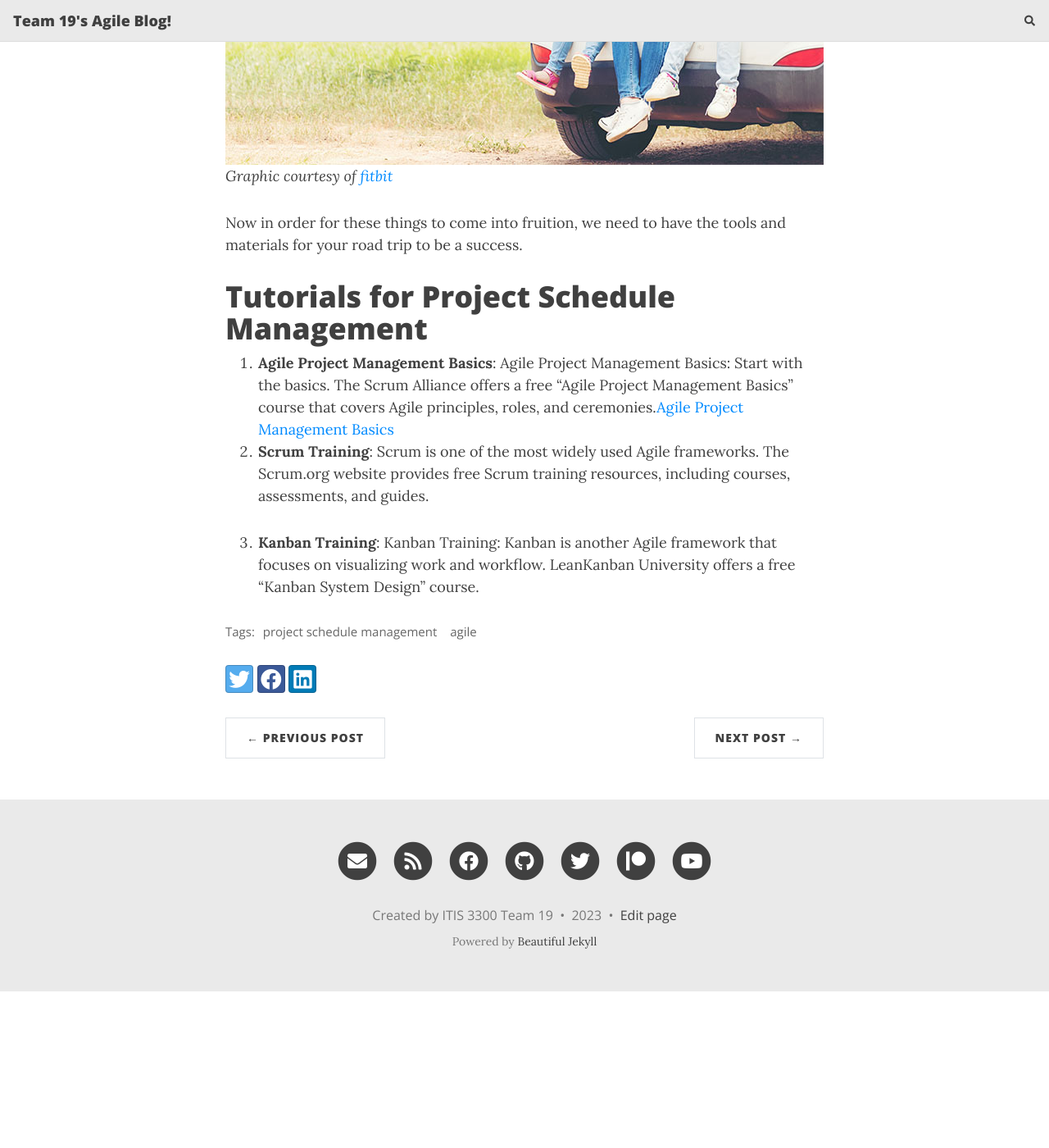
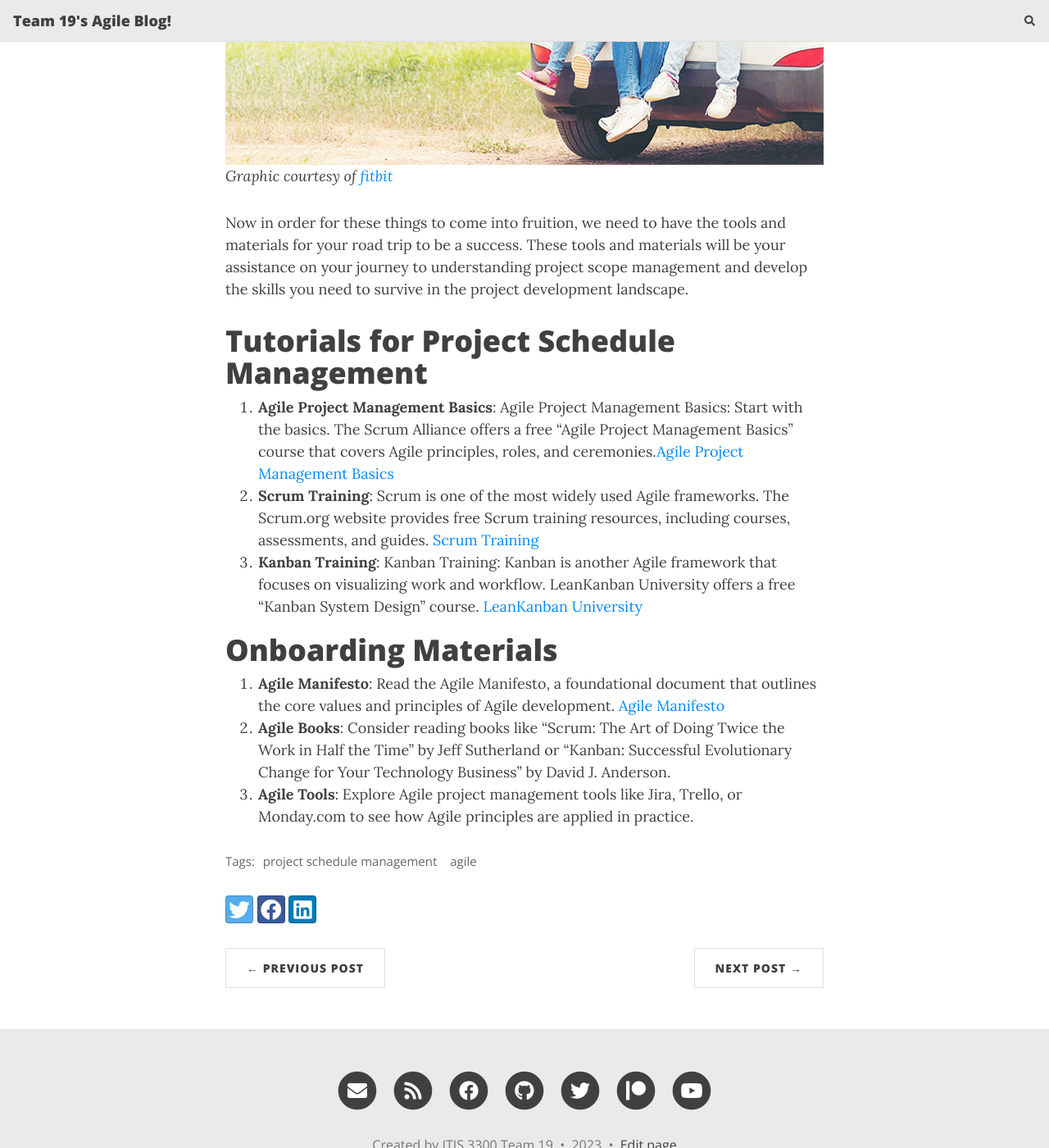
Before and after one commit to dlouangr/agile-blog, a Jekyll site: the page built from _posts/2023-10-01-Agile-Project-Schedule-Management.md, in a window 1280 px wide and 1400 px high, scrolled down 2627 px. Shown: the whole window at 82% size. Built offline with Jekyll 4.4.1, drawn with Linux system fonts in a browser that asks for light colours; nearby versions of some CDN libraries; comment, search, counter and statistics services are not loaded; before the commit the page ends 3836 px from its top, so only the background shows below that.

Commit message:
Update 2023-10-01-Agile-Project-Schedule-Management.md

```diff
--- a/_posts/2023-10-01-Agile-Project-Schedule-Management.md
+++ b/_posts/2023-10-01-Agile-Project-Schedule-Management.md
@@ -26,11 +26,18 @@ In essence, project schedule management is like planning a road trip. You start
 ![Road trip](/agile-blog/assets/img/road-trip.jpg){: .mx-auto.d-block :}
 *Graphic courtesy of [fitbit](https://blog.fitbit.com/fitter-healthier-roadtrip-getaway/)*
 
-Now in order for these things to come into fruition, we need to have the tools and materials for your road trip to be a success.
+Now in order for these things to come into fruition, we need to have the tools and materials for your road trip to be a success. These tools and materials will be your assistance on your journey to understanding project scope management and develop the skills you need to survive in the project development landscape.
 
 # Tutorials for Project Schedule Management
 
 1. **Agile Project Management Basics**: Agile Project Management Basics: Start with the basics. The Scrum Alliance offers a free "Agile Project Management Basics" course that covers Agile principles, roles, and ceremonies.[Agile Project Management Basics](https://www.scrumalliance.org/)
 2.  **Scrum Training**: Scrum is one of the most widely used Agile frameworks. The Scrum.org website provides free Scrum training resources, including courses, assessments, and guides.
+[Scrum Training](https://www.scrum.org/)
+3.  **Kanban Training**: Kanban Training: Kanban is another Agile framework that focuses on visualizing work and workflow. LeanKanban University offers a free "Kanban System Design" course.
+[LeanKanban University](https://www.learningtree.com/certifications/lean-kanban/)
 
-3.  **Kanban Training**: Kanban Training: Kanban is another Agile framework that focuses on visualizing work and workflow. LeanKanban University offers a free "Kanban System Design" course.
+# Onboarding Materials
+
+1. **Agile Manifesto**: Read the Agile Manifesto, a foundational document that outlines the core values and principles of Agile development. [Agile Manifesto](https://agilemanifesto.org/)
+2. **Agile Books**: Consider reading books like "Scrum: The Art of Doing Twice the Work in Half the Time" by Jeff Sutherland or "Kanban: Successful Evolutionary Change for Your Technology Business" by David J. Anderson.
+3. **Agile Tools**: Explore Agile project management tools like Jira, Trello, or Monday.com to see how Agile principles are applied in practice.
```
